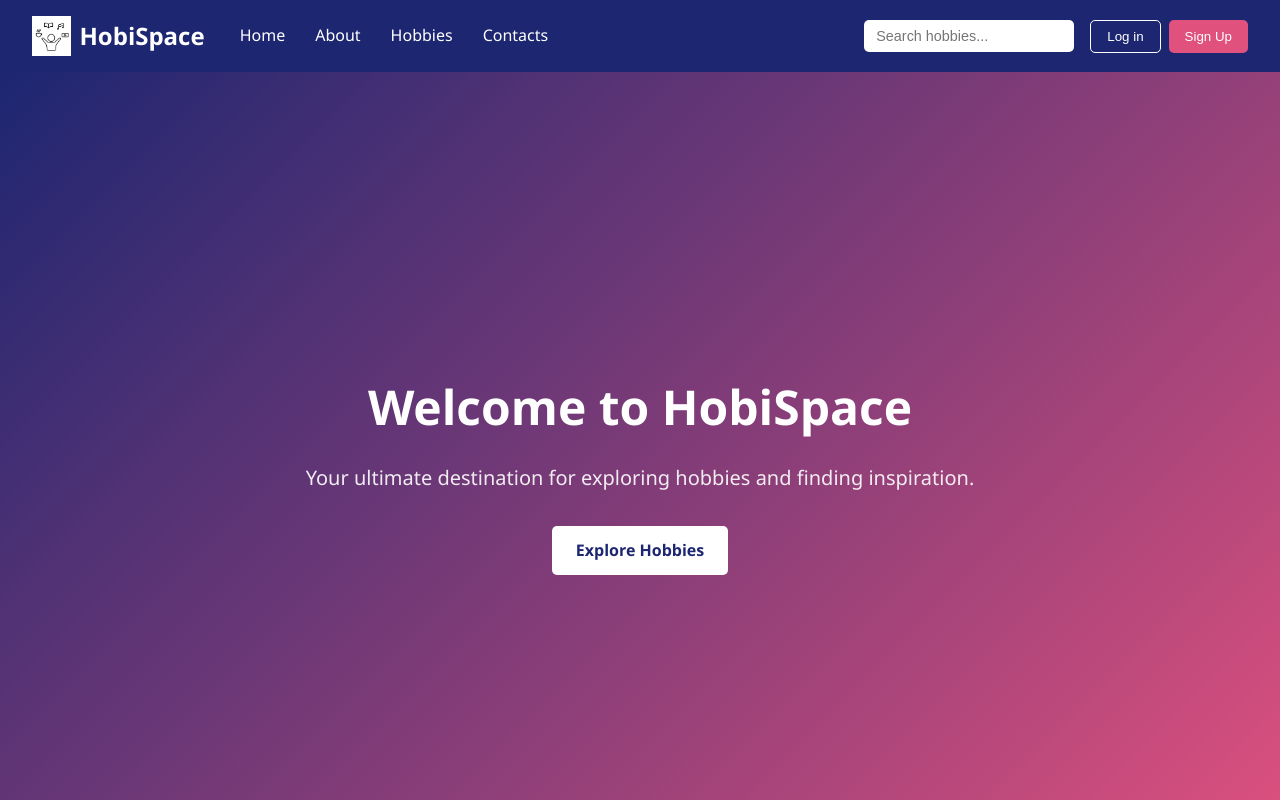
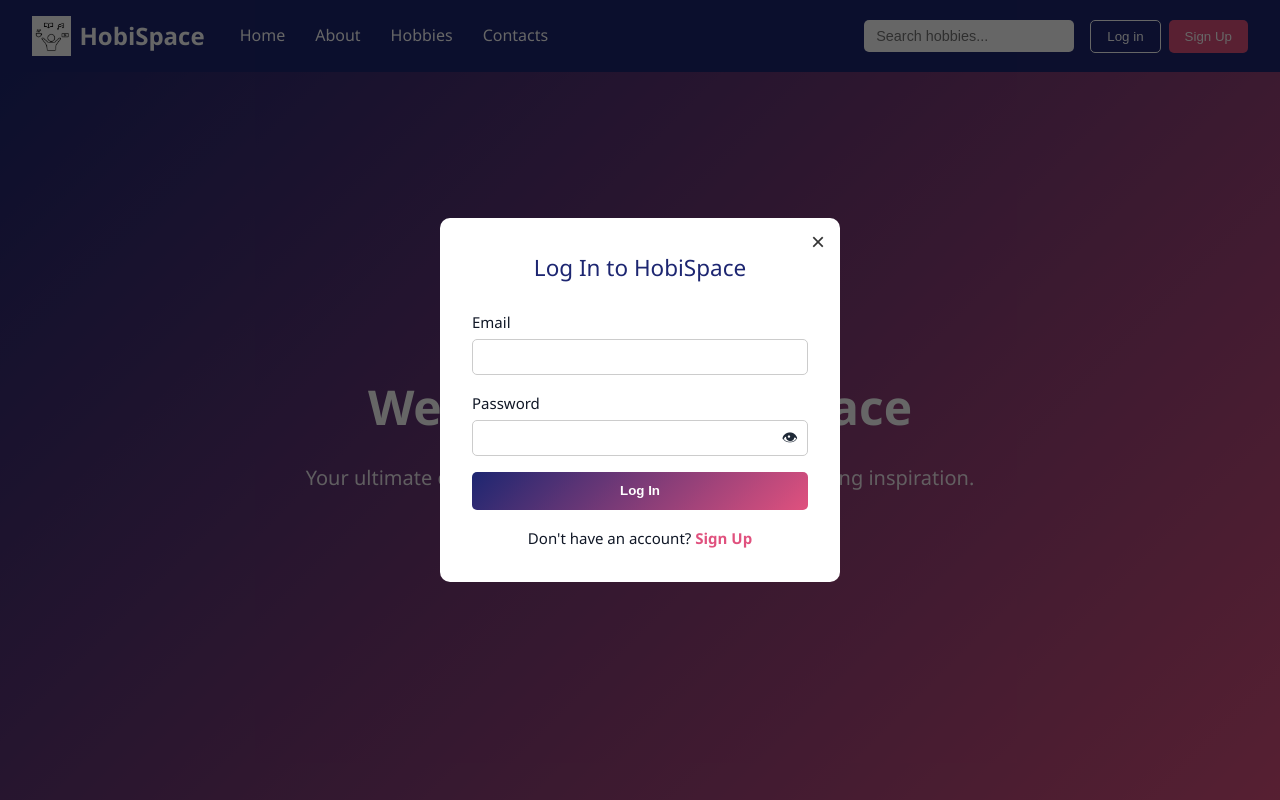
Before and after one commit to 23DP4SKrau/nosleguma_darbs, a Vue app: page / in a window 1280 px wide. Both pictures are taken after a click on the button "Log in". Shown: the top 800 px of the page. Built offline with nearby package versions, Linux system fonts and the light colour scheme.

Commit message:
log in/sign up

```diff
--- a/src/assets/main.css
+++ b/src/assets/main.css
@@ -223,3 +223,148 @@ body {
   margin-bottom: 1rem;
   font-weight: 700;
 }
+
+/* Log in/Sign up*/
+
+.auth-overlay {
+  position: fixed;
+  top: 0;
+  left: 0;
+  width: 100%;
+  height: 100%;
+  background: rgba(0, 0, 0, 0.6);
+  display: flex;
+  justify-content: center;
+  align-items: center;
+  z-index: 2000;
+}
+
+.auth-modal {
+  background: white;
+  width: 400px;
+  max-width: 90%;
+  padding: 2rem;
+  border-radius: 10px;
+  position: relative;
+  animation: fadeIn 0.3s ease-in-out;
+  color: #1f2937;
+}
+
+.auth-modal label,
+.auth-modal p {
+  color: #111827;
+}
+
+
+
+.auth-modal h2 {
+  text-align: center;
+  margin-bottom: 1.5rem;
+  color: #1d2671;
+}
+
+.close-btn {
+  position: absolute;
+  top: 10px;
+  right: 15px;
+  font-size: 1.5rem;
+  border: none;
+  background: none;
+  cursor: pointer;
+  color: #333;
+}
+
+.form-group {
+  margin-bottom: 1rem;
+}
+
+.form-group label {
+  display: block;
+  margin-bottom: 0.3rem;
+  font-weight: 500;
+}
+
+.form-group input {
+  width: 100%;
+  padding: 0.6rem;
+  border-radius: 5px;
+  border: 1px solid #ccc;
+  outline: none;
+  transition: border 0.3s;
+}
+
+.form-group input:focus {
+  border-color: #e0517e;
+}
+
+.auth-submit {
+  width: 100%;
+  padding: 0.7rem;
+  background: linear-gradient(135deg, #1d2671, #e0517e);
+  color: white;
+  border: none;
+  border-radius: 5px;
+  font-weight: bold;
+  cursor: pointer;
+  transition: 0.3s;
+}
+
+.auth-submit:hover {
+  opacity: 0.9;
+}
+
+.switch-text {
+  text-align: center;
+  margin-top: 1rem;
+  color: #1f2937; /* dark */
+  font-weight: 500;
+}
+
+.switch-text span {
+  color: #e0517e;
+  cursor: pointer;
+  font-weight: bold;
+}
+
+.switch-text span:hover {
+  text-decoration: underline;
+}
+
+@keyframes fadeIn {
+  from {
+    opacity: 0;
+    transform: scale(0.9);
+  }
+  to {
+    opacity: 1;
+    transform: scale(1);
+  }
+}
+
+.password-wrapper {
+  position: relative;
+}
+
+.password-wrapper input {
+  width: 100%;
+  padding: 0.6rem;
+  padding-right: 2.5rem; /* space for eye */
+  border-radius: 5px;
+  border: 1px solid #ccc;
+  outline: none;
+}
+
+.eye-icon {
+  position: absolute;
+  right: 10px;
+  top: 50%;
+  transform: translateY(-50%);
+  cursor: pointer;
+  font-size: 1rem;
+  user-select: none;
+  transition: 0.2s;
+}
+
+.eye-icon:hover {
+  opacity: 0.7;
+}
--- a/src/components/HomePage.vue
+++ b/src/components/HomePage.vue
@@ -22,8 +22,8 @@
     <input type="text" placeholder="Search hobbies..." class="search-bar" />
 
     <div class="auth-buttons">
-      <button class="login-btn">Log in</button>
-      <button class="signup-btn">Sign Up</button>
+      <button class="login-btn" @click="openLogin">Log in</button>
+<button class="signup-btn" @click="openSignup">Sign Up</button>
     </div>
   </div>
 </header>
@@ -56,6 +56,53 @@
       </ul>
     </div>
 
+    <!-- Auth Modal -->
+<div v-if="showAuth" class="auth-overlay" @click.self="closeAuth">
+  <div class="auth-modal">
+    <button class="close-btn" @click="closeAuth">×</button>
+
+    <h2>{{ isLogin ? 'Log In to HobiSpace' : 'Create an Account' }}</h2>
+
+    <form @submit.prevent="handleSubmit">
+      <div v-if="!isLogin" class="form-group">
+        <label>Full Name</label>
+        <input type="text" v-model="form.name" required />
+      </div>
+
+      <div class="form-group">
+        <label>Email</label>
+        <input type="email" v-model="form.email" required />
+      </div>
+
+      <div class="form-group password-group">
+  <label>Password</label>
+
+  <div class="password-wrapper">
+    <input
+      :type="showPassword ? 'text' : 'password'"
+      v-model="form.password"
+      required
+    />
+    <span class="eye-icon" @click="togglePassword">
+      {{ showPassword ? '⌣' : '👁' }}
+    </span>
+  </div>
+</div>
+
+      <button type="submit" class="auth-submit">
+        {{ isLogin ? 'Log In' : 'Sign Up' }}
+      </button>
+    </form>
+
+    <p class="switch-text">
+      {{ isLogin ? "Don't have an account?" : "Already have an account?" }}
+      <span @click="toggleAuth">
+        {{ isLogin ? "Sign Up" : "Log In" }}
+      </span>
+    </p>
+  </div>
+</div>
+
     <div class="footer-section">
       <h4>Follow Us</h4>
       <div class="social-icons">
@@ -72,3 +119,48 @@
   </div>
 </footer>
   </template>
+
+<script>
+export default {
+  data() {
+    return {
+      showAuth: false,
+      isLogin: true,
+      showPassword: false,
+      form: {
+        name: '',
+        email: '',
+        password: ''
+      }
+    }
+  },
+  methods: {
+    openLogin() {
+      this.isLogin = true
+      this.showAuth = true
+    },
+    openSignup() {
+      this.isLogin = false
+      this.showAuth = true
+    },
+    closeAuth() {
+      this.showAuth = false
+      this.showPassword = false
+    },
+    toggleAuth() {
+      this.isLogin = !this.isLogin
+    },
+    togglePassword() {
+      this.showPassword = !this.showPassword
+    },
+    handleSubmit() {
+      if (this.isLogin) {
+        alert("Logged in successfully!")
+      } else {
+        alert("Account created successfully!")
+      }
+      this.closeAuth()
+    }
+  }
+}
+</script>
--- a/src/main.js
+++ b/src/main.js
@@ -6,3 +6,42 @@ import './assets/main.css'
 
 
 createApp(App).mount('#app')
+
+export default {
+  data() {
+    return {
+      showAuth: false,
+      isLogin: true,
+      showPassword: false,   // 👈 add this
+      form: {
+        name: '',
+        email: '',
+        password: ''
+      }
+    }
+  },
+  methods: {
+    openLogin() {
+      this.isLogin = true
+      this.showAuth = true
+    },
+    openSignup() {
+      this.isLogin = false
+      this.showAuth = true
+    },
+    closeAuth() {
+      this.showAuth = false
+      this.showPassword = false  // reset
+    },
+    toggleAuth() {
+      this.isLogin = !this.isLogin
+    },
+    togglePassword() {          // 👈 add this
+      this.showPassword = !this.showPassword
+    },
+    handleSubmit() {
+      alert(this.isLogin ? "Logged in!" : "Account created!")
+      this.closeAuth()
+    }
+  }
+}
```
Also changed, not shown: 1 other file (tests, documents, lock files or other folders).
